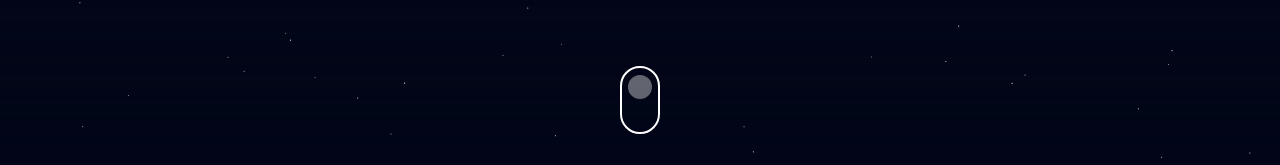
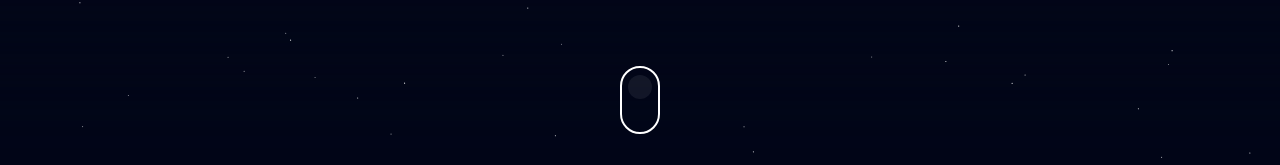
Before and after one commit to madebyjhn/portfolio, a Next.js app in the folder portfolio-madebyjhn/: page / in a window 1280 px wide. Shown: the part 542-707 px from the top of the page. Built offline with nearby package versions, Linux system fonts and the light colour scheme.

Commit message:
scroll cursor fastest
Augmentation de la rapidité de l'animation

```diff
--- a/portfolio-madebyjhn/src/components/ui/scrollcursor.tsx
+++ b/portfolio-madebyjhn/src/components/ui/scrollcursor.tsx
@@ -25,7 +25,7 @@ export const ScrollCursor = () => {
             ],
           }}
           transition={{
-            duration: 3,
+            duration: 2,
             ease: "linear",
             repeat: Infinity,
             times: [0, 0.5, 0.7, 0.72, 1],
```
